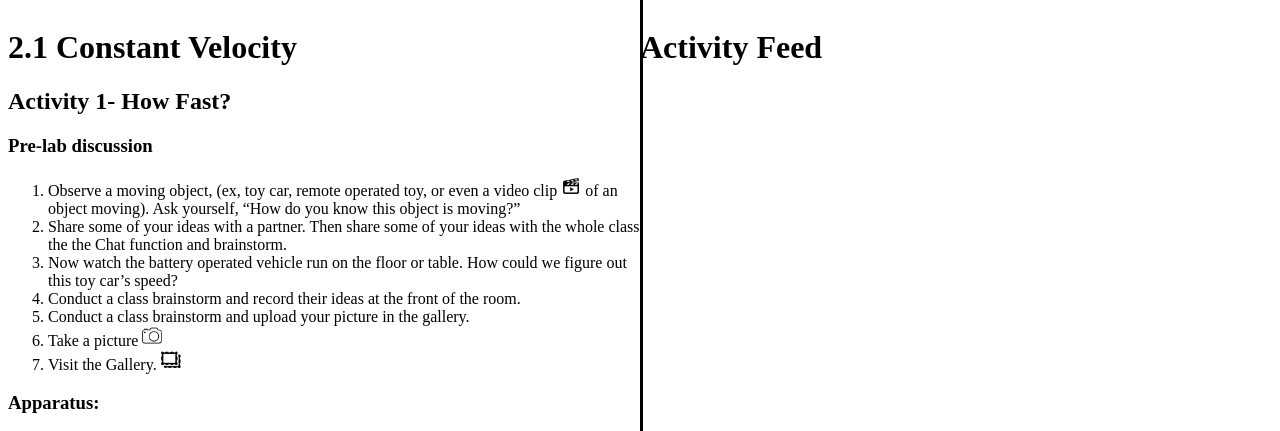
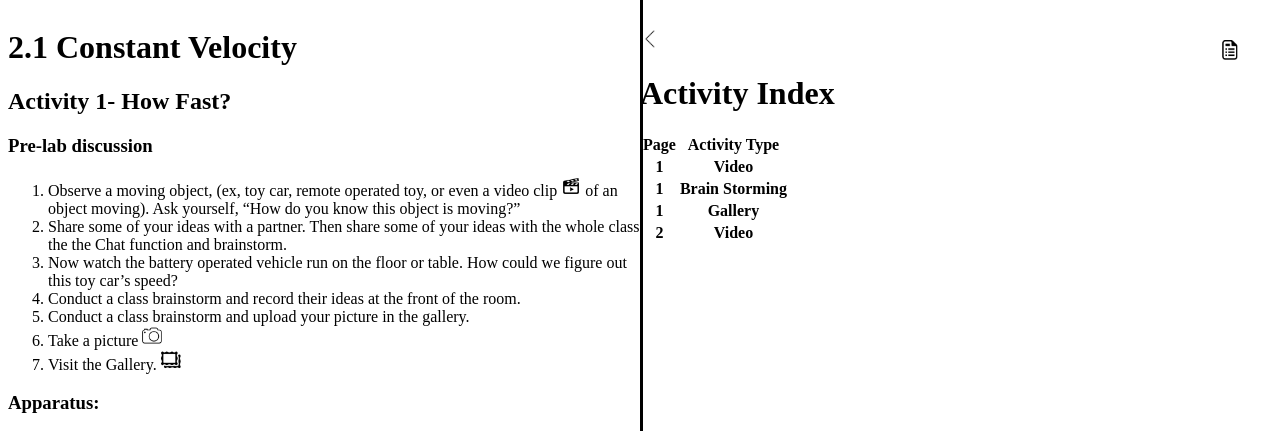
Before and after one commit to hcilabasu/UbicosAppServer, a Django app: template textbook/app/templates/app/index.html in a window 1280 px wide. Shown: the top 431 px of the page. Run offline with Django 3.2, Linux system fonts and the light colour scheme; the template is opened without the code that fills it: values that come from a table or form of the project are taken from there, others are empty; data comes from the database, SQL or seed files in the repository; both versions use the stored data as it was after the commit.

Commit message:
activity index loaded in initial page

```diff
--- a/textbook/app/static/css/digTextBook.css
+++ b/textbook/app/static/css/digTextBook.css
@@ -15,6 +15,7 @@
     top:0%;
     bottom:0%;
     border-left:3px solid black;
+
 }
 
 .video{
@@ -41,3 +42,22 @@
     left: 80%;
 
 }
+
+.topright {
+    position: absolute;
+    top: 40px;
+    right: 40px;
+
+}
+
+.right-table{
+    position: absolute;
+    top: 90px;
+    right: 100px;
+}
+
+.right{
+    position: absolute;
+    top: 5px;
+    right: 180px;
+}
--- /dev/null
+++ b/textbook/app/static/js/digTextBook.js
@@ -0,0 +1,5 @@
+function showIndex(){
+
+ window.location="/activities"
+
+}
--- a/textbook/app/templates/app/activityindex.html
+++ /dev/null
@@ -1,4 +0,0 @@
-{% for activity in activities %}
-    {{ activity.page_number }}
-    {{ activity.activity_type}}
-{% endfor %}
--- a/textbook/app/templates/app/index.html
+++ b/textbook/app/templates/app/index.html
@@ -5,6 +5,7 @@
 <head>
     <meta charset="utf-8">
     <meta http-equiv="X-UA-Compatible" content="chrome=1">
+    <meta name="viewport" content="width=device-width, initial-scale=1">
 
     <title>2.1 Constant Velocity</title>
 
@@ -67,15 +68,39 @@
     <div class="divider"></div>
 
     <div>
-        <h1 id="right_header"> Activity Feed </h1>
+        <h1 id="right_header"></h1>
         <p id="right_header_desc"></p>
     </div>
 
-    <div id="activity_feed">
+    {% if activities != "None" %}
+    <!--<p>activities :: {{activities}}</p>-->
+    <div id="activity_index">
+        <img width="20" id="back" src="{% static 'pics/back.png'%}" onclick="window.location='/index'">
+        <h1 id="act_index_header">Activity Index</h1>
 
 
+        <table>
+            <tr>
+                <th> Page</th>
+                <th> Activity Type</th>
+            </tr>
+            {% for activity in activities %}
+            <tr>
+                <th> {{ activity.page_number }}</th>
+                <th> {{ activity.activity_type}}</th>
+            </tr>
+            {% endfor %}
+
+        </table>
+    </div>
+    {% endif %}
+
+
+    <div id="activity_feed">
+        <img width="20px" class="topright" src="{% static 'pics/index.png' %}" onclick="showIndex()" {>
 
     </div>
+
 
     <div class="video" id="videoID" style="display: none;">
         <iframe width="560" height="315" id="videoFrame"
@@ -105,50 +130,9 @@
 
         </div>
     </div>
-
-
-    <img id="gallery1" style="display: none" src="" width="300" height="300">
-
 </div>
-
-
-<!-- <div class="gallery" id="gallery1" style="display: none">
-
-  <div id="thumbs">
-    <a href="javascript: changeImage(1)"><img src="./pics/image1.png" alt="" /></a>
-    <a href="javascript: changeImage(2)"><img src="./pics/image2.png" alt="" /></a>
-    <a href="javascript:changeImage(3)"><img src="./pics/image3.png" alt="" /></a>
-    <a href="javascript: changeImage(4)"><img src="./pics/image4.png" alt="" /></a>
-    <a href="javascript: changeImage(5);"><img src="./pics/image5.png" alt="" /></a>
-  </div>
-
-</div>
-
-<div id="bigimages">
-  <div id="normal1" style="display: none">
-    <img src="./pics/bigimage1.png" alt=""/>
-  </div>
-
-  <div id="normal2" style="display: none">
-    <img src="./pics/bigimage2.png" alt=""/>
-  </div>
-
-  <div id="normal3" style="display: none">
-    <img src="./pics/bigimage3.png" alt=""/>
-  </div>
-
-  <div id="normal4" style="display: none">
-    <img src="./pics/bigimage4.png" alt=""/>
-  </div>
-
-  <div id="normal5" style="display: none">
-    <img src="./pics/bigimage5.png" alt=""/>
-  </div>
-</div> -->
-
-
-<!-- div element for gallery -- end -->
 <script src="{% static 'js/gallery.js' %}"></script>
 <script src="{% static 'js/video.js' %}"></script>
+<script src="{% static 'js/digTextBook.js' %}"></script>
 </body>
 </html>
--- a/textbook/app/views.py
+++ b/textbook/app/views.py
@@ -9,14 +9,14 @@ from django.http.response import JsonResponse
 
 #in the browser: http://127.0.0.1:8000/app/
 def index(request):
-    return render(request, 'app/index.html',{})
+    return render(request, 'app/index.html',{'activities': "None"})
 
 def pageChange(request):
     return render(request, 'app/page2.html', {})
 
 def activityList(request):
     activities = ActivityIndex.objects.all();
-    return render(request, 'app/activityindex.html',  {'activities': activities})
+    return render(request, 'app/index.html',  {'activities': activities})
 
 
 def uploadImage(request):
```
Also changed, not shown: textbook/app/static/pics/back.png (added), textbook/app/static/pics/index.png (added), textbook/db.sqlite3.
